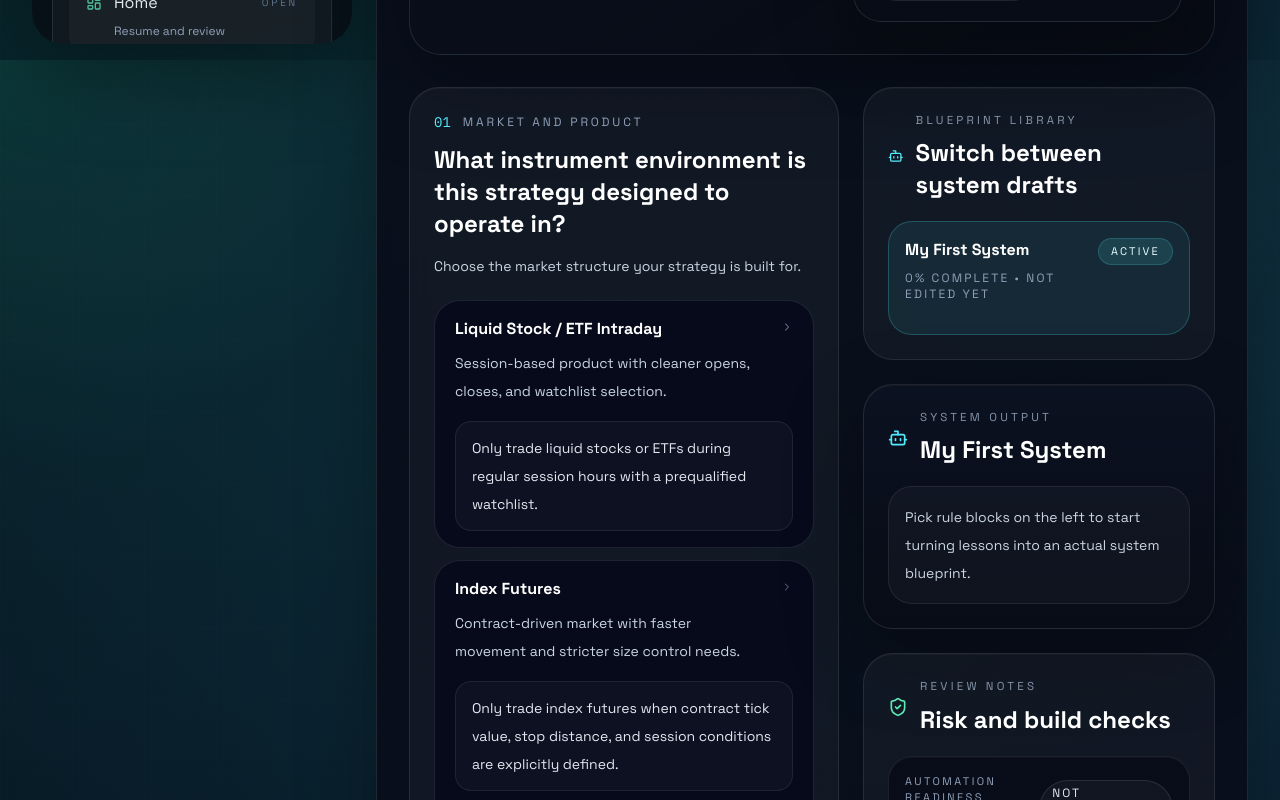
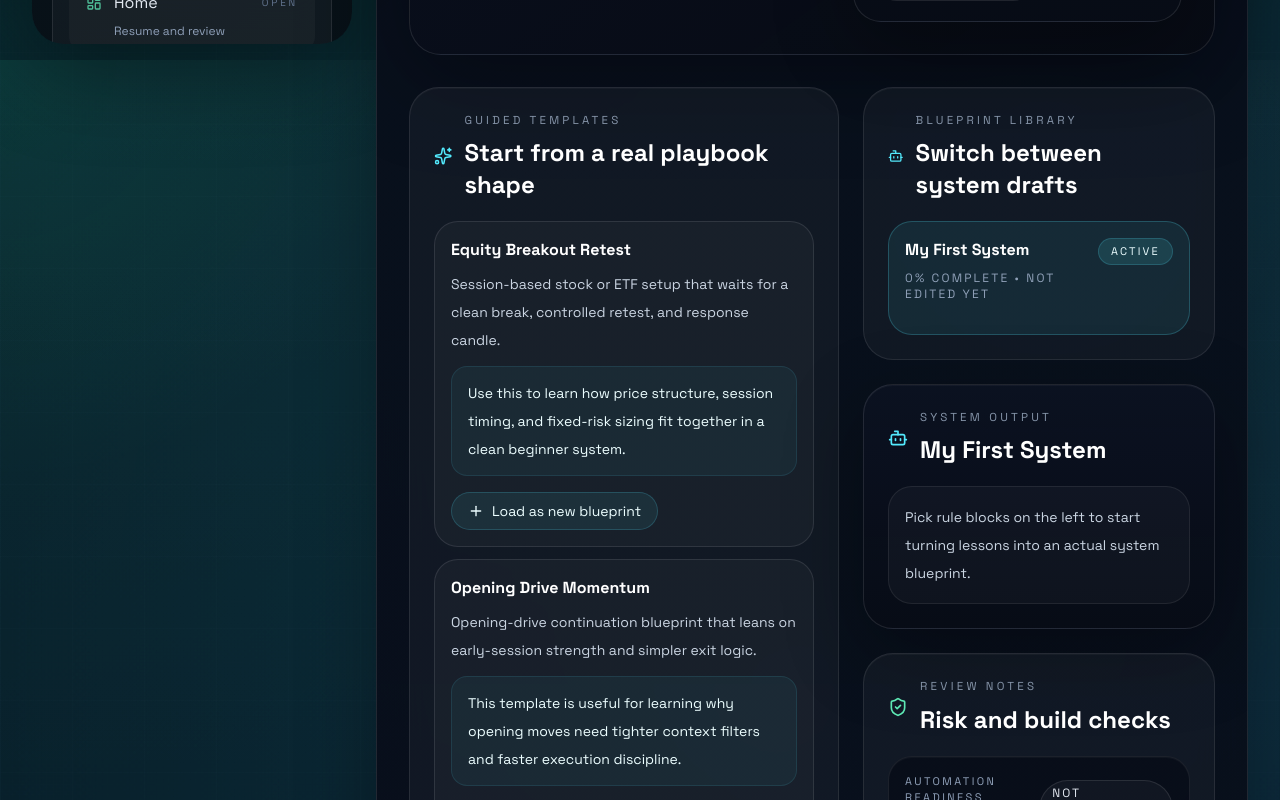
Before and after one commit to LandaverryDev/landy-trades-lab, a Next.js app: page /strategy-builder in a window 1280 px wide. Shown: the part 740-1540 px from the top of the page. Built offline with nearby package versions, Linux system fonts and the light colour scheme.

Commit message:
feat: add guided strategy templates

```diff
--- /dev/null
+++ b/src/data/strategy-builder-templates.ts
@@ -0,0 +1,69 @@
+import type { StoredStrategyBuilderDraft } from "@/types/trading";
+
+export interface StrategyBuilderTemplate {
+  id: string;
+  title: string;
+  summary: string;
+  coachNote: string;
+  draft: StoredStrategyBuilderDraft;
+}
+
+export const strategyBuilderTemplates: StrategyBuilderTemplate[] = [
+  {
+    id: "equity-breakout-retest",
+    title: "Equity Breakout Retest",
+    summary: "Session-based stock or ETF setup that waits for a clean break, controlled retest, and response candle.",
+    coachNote: "Use this to learn how price structure, session timing, and fixed-risk sizing fit together in a clean beginner system.",
+    draft: {
+      strategyName: "Equity Breakout Retest",
+      selections: {
+        market: "liquid-equity",
+        setup: "breakout-retest",
+        trigger: "response-candle",
+        filters: "trend-and-session",
+        risk: "structure-stop-fixed-risk",
+        management: "partial-trail",
+        guardrails: "state-machine",
+      },
+      updatedAt: null,
+    },
+  },
+  {
+    id: "opening-drive-momentum",
+    title: "Opening Drive Momentum",
+    summary: "Opening-drive continuation blueprint that leans on early-session strength and simpler exit logic.",
+    coachNote: "This template is useful for learning why opening moves need tighter context filters and faster execution discipline.",
+    draft: {
+      strategyName: "Opening Drive Momentum",
+      selections: {
+        market: "liquid-equity",
+        setup: "opening-drive",
+        trigger: "volume-confirmed-break",
+        filters: "market-context",
+        risk: "structure-stop-fixed-risk",
+        management: "all-in-all-out",
+        guardrails: "review-loop",
+      },
+      updatedAt: null,
+    },
+  },
+  {
+    id: "crypto-regime-filter",
+    title: "Crypto Regime Filter",
+    summary: "Perpetuals template built around regime filters, venue restrictions, and explicit logging discipline.",
+    coachNote: "Use this one to see how a crypto system should narrow the market, add venue rules, and avoid 24/7 overtrading.",
+    draft: {
+      strategyName: "Crypto Regime Filter",
+      selections: {
+        market: "crypto-perp",
+        setup: "trend-pullback",
+        trigger: "level-reclaim",
+        filters: "market-context",
+        risk: "structure-stop-fixed-risk",
+        management: "time-stop",
+        guardrails: "allowlist-guards",
+      },
+      updatedAt: null,
+    },
+  },
+];
--- a/src/features/strategy-builder/strategy-builder-view.tsx
+++ b/src/features/strategy-builder/strategy-builder-view.tsx
@@ -4,10 +4,12 @@ import { AlertTriangle, Bot, ChevronRight, Copy, Plus, RotateCcw, ShieldCheck, S
 
 import { ProgressBar } from "@/components/ui/progress-bar";
 import { strategyBuilderSections } from "@/data/strategy-builder";
+import { strategyBuilderTemplates } from "@/data/strategy-builder-templates";
 import { deriveStrategyBlueprintSpec } from "@/lib/strategy-builder-spec";
 import {
   clearStrategySelections,
   createStrategyDraft,
+  createStrategyDraftFromTemplate,
   deleteStrategyDraft,
   setActiveStrategyDraft,
   setStrategyName,
@@ -134,6 +136,35 @@ export function StrategyBuilderView() {
 
       <section className="grid gap-6 xl:grid-cols-[minmax(0,1.1fr)_minmax(320px,0.9fr)]">
         <div className="space-y-6">
+          <aside className="course-card rounded-[30px] p-6">
+            <div className="flex items-center gap-3">
+              <Sparkles className="h-5 w-5 text-cyan-300" />
+              <div>
+                <p className="eyebrow-label">Guided Templates</p>
+                <h2 className="mt-2 text-2xl font-semibold text-white">Start from a real playbook shape</h2>
+              </div>
+            </div>
+            <div className="mt-5 space-y-3">
+              {strategyBuilderTemplates.map((template) => (
+                <div key={template.id} className="rounded-[24px] border border-white/10 bg-white/[0.03] p-4">
+                  <p className="text-base font-semibold text-white">{template.title}</p>
+                  <p className="mt-2 text-sm leading-7 text-slate-300">{template.summary}</p>
+                  <div className="mt-3 rounded-2xl border border-cyan-300/10 bg-cyan-300/[0.05] px-4 py-3 text-sm leading-7 text-cyan-50">
+                    {template.coachNote}
+                  </div>
+                  <button
+                    type="button"
+                    onClick={() => createStrategyDraftFromTemplate(template)}
+                    className="focus-visible-ring mt-4 inline-flex items-center gap-2 rounded-full border border-cyan-300/18 bg-cyan-300/[0.08] px-4 py-2 text-sm text-cyan-50 transition hover:bg-cyan-300/[0.14]"
+                  >
+                    <Plus className="h-4 w-4" />
+                    Load as new blueprint
+                  </button>
+                </div>
+              ))}
+            </div>
+          </aside>
+
           {strategyBuilderSections.map((section, index) => {
             const selectedId = draft.selections[section.id];
 
--- a/src/lib/strategy-builder-storage.ts
+++ b/src/lib/strategy-builder-storage.ts
@@ -3,9 +3,11 @@
 import { useEffect, useMemo, useState } from "react";
 
 import { strategyBuilderSections } from "@/data/strategy-builder";
+import type { StrategyBuilderTemplate } from "@/data/strategy-builder-templates";
 import {
   createDefaultStrategyBuilderWorkspace,
   createStrategyDraftEntry,
+  createStrategyDraftFromTemplate as createStrategyDraftFromTemplateState,
   deleteStrategyDraftEntry,
   getActiveStrategyDraft,
   migrateStrategyBuilderWorkspace,
@@ -99,6 +101,10 @@ export function createStrategyDraft(duplicateActive = false) {
   );
 }
 
+export function createStrategyDraftFromTemplate(template: StrategyBuilderTemplate) {
+  return updateStoredStrategyBuilderWorkspace((state) => createStrategyDraftFromTemplateState(state, template));
+}
+
 export function setActiveStrategyDraft(draftId: string) {
   return updateStoredStrategyBuilderWorkspace((state) => setActiveStrategyDraftId(state, draftId));
 }
--- a/src/lib/strategy-builder-workspace.ts
+++ b/src/lib/strategy-builder-workspace.ts
@@ -1,3 +1,4 @@
+import type { StrategyBuilderTemplate } from "@/data/strategy-builder-templates";
 import type { StoredStrategyBuilderDraft } from "@/types/trading";
 
 export interface StoredStrategyBuilderDraftEntry {
@@ -160,6 +161,26 @@ export function createStrategyDraftEntry(
   };
 }
 
+export function createStrategyDraftFromTemplate(
+  workspace: StoredStrategyBuilderWorkspace,
+  template: StrategyBuilderTemplate,
+): StoredStrategyBuilderWorkspace {
+  const nextId = getNextDraftId(workspace);
+  const nextEntry: StoredStrategyBuilderDraftEntry = {
+    id: nextId,
+    draft: {
+      ...template.draft,
+      selections: { ...template.draft.selections },
+      updatedAt: new Date().toISOString(),
+    },
+  };
+
+  return {
+    activeDraftId: nextEntry.id,
+    drafts: [...workspace.drafts, nextEntry],
+  };
+}
+
 export function updateActiveStrategyDraft(
   workspace: StoredStrategyBuilderWorkspace,
   updater: (draft: StoredStrategyBuilderDraft) => StoredStrategyBuilderDraft,
```
Also changed, not shown: 1 other file (tests, documents, lock files or other folders).
